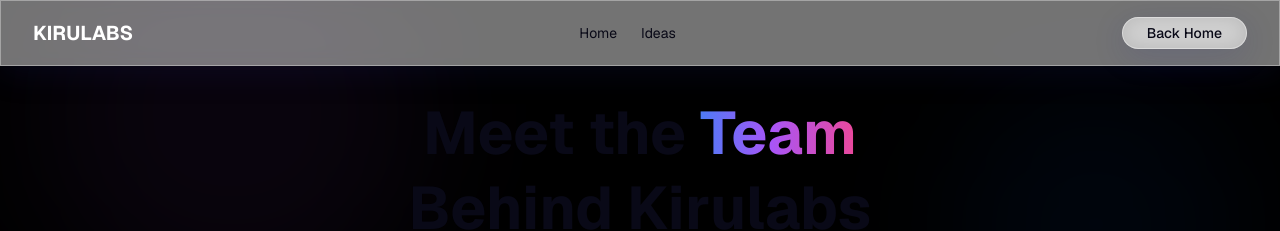
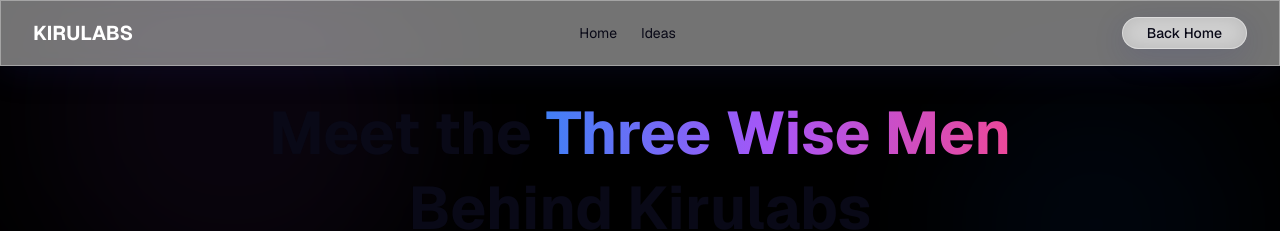
Before and after one commit to mends4eva/kiru-labs, a Next.js app: page /about in a window 1280 px wide. Shown: the top 231 px of the page. Built offline with nearby package versions, Linux system fonts and the light colour scheme.

Commit message:
wise men

```diff
--- a/app/about/page.tsx
+++ b/app/about/page.tsx
@@ -78,7 +78,7 @@ export default function About() {
         <div className="max-w-7xl mx-auto relative z-10 text-center space-y-4 sm:space-y-8">
           <h1 className="text-2xl sm:text-3xl md:text-4xl lg:text-5xl xl:text-6xl font-bold leading-tight">
             Meet the
-            <span className="gradient-accent"> Team</span>
+            <span className="gradient-accent"> Three Wise Men</span>
             <br />
             Behind Kirulabs
           </h1>
```
